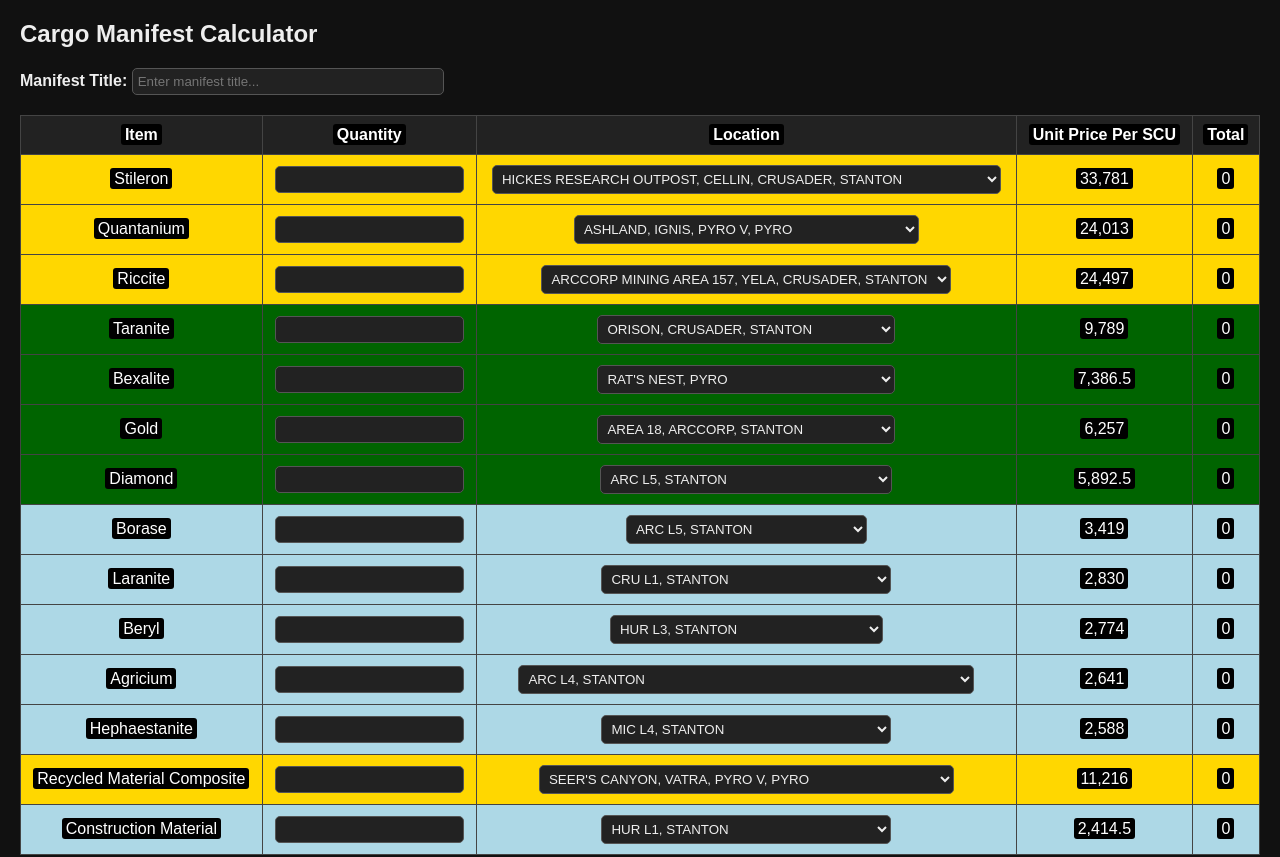
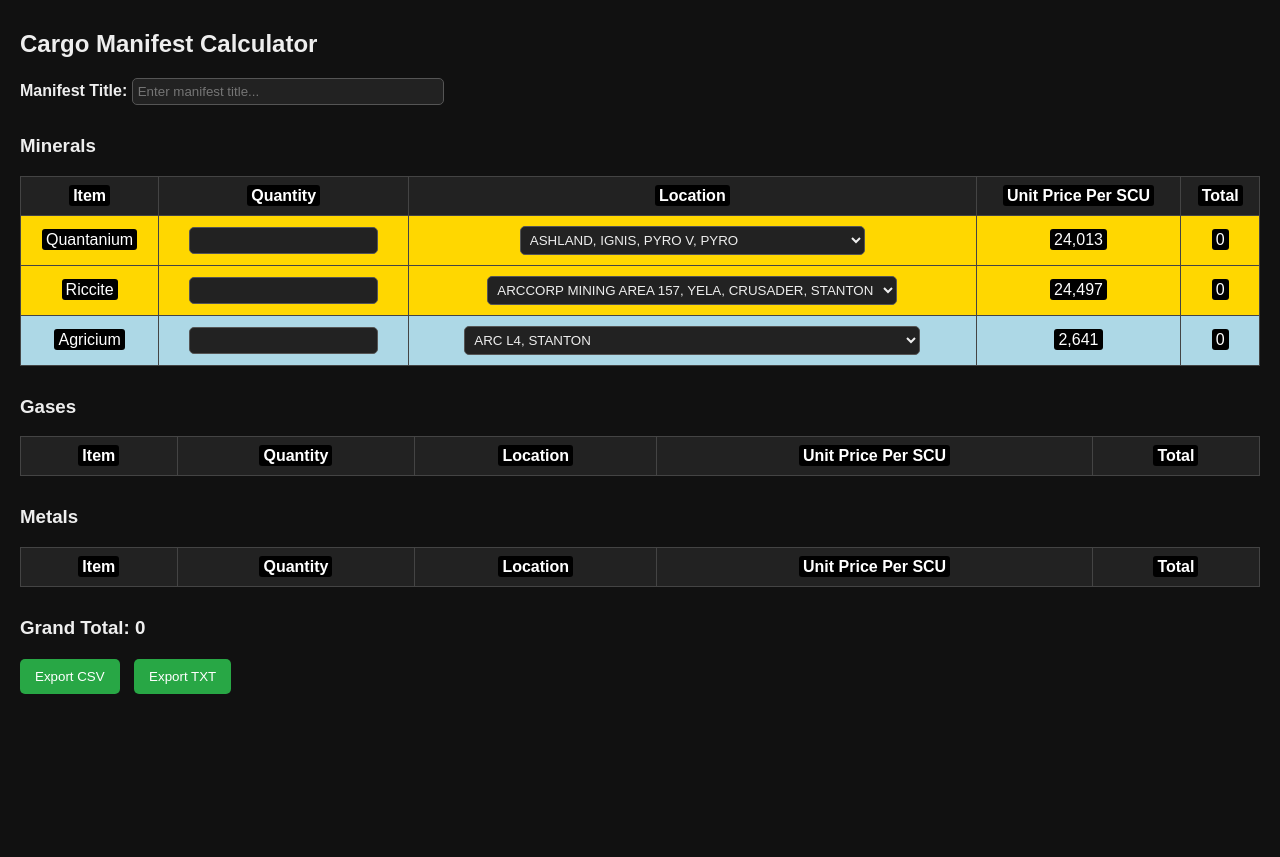
Before and after one commit to henrypalm/SCCargoManifest, a plain HTML site: page index.html in a window 1280 px wide. Shown: the top 857 px of the page. After the commit the page ends 800 px from the top, so only its background shows below. Drawn offline with Linux system fonts and the light colour scheme.

Commit message:
Update index.html

```diff
--- a/index.html
+++ b/index.html
@@ -22,7 +22,8 @@
     table {
       width: 100%;
       border-collapse: collapse;
-      margin-top: 20px;
+      margin-top: 10px;
+      margin-bottom: 30px;
     }
     th, td {
       padding: 10px;
@@ -47,8 +48,8 @@
     button:hover {
       background-color: #218838;
     }
-    h2 {
-      margin-top: 10px;
+    h2, h3 {
+      margin-top: 30px;
     }
     .highlighted-text {
       color: white;
@@ -64,6 +65,8 @@
   <label for="manifestTitle"><strong>Manifest Title:</strong></label>
   <input type="text" id="manifestTitle" placeholder="Enter manifest title..." style="width: 300px;" />
 
+  <!-- Section: Minerals -->
+  <h3>Minerals</h3>
   <table>
     <thead>
       <tr>
@@ -74,7 +77,37 @@
         <th><span class="highlighted-text">Total</span></th>
       </tr>
     </thead>
-    <tbody id="cargoBody"></tbody>
+    <tbody id="mineralsBody"></tbody>
+  </table>
+
+  <!-- Section: Gases -->
+  <h3>Gases</h3>
+  <table>
+    <thead>
+      <tr>
+        <th><span class="highlighted-text">Item</span></th>
+        <th><span class="highlighted-text">Quantity</span></th>
+        <th><span class="highlighted-text">Location</span></th>
+        <th><span class="highlighted-text">Unit Price Per SCU</span></th>
+        <th><span class="highlighted-text">Total</span></th>
+      </tr>
+    </thead>
+    <tbody id="gasesBody"></tbody>
+  </table>
+
+  <!-- Section: Metals -->
+  <h3>Metals</h3>
+  <table>
+    <thead>
+      <tr>
+        <th><span class="highlighted-text">Item</span></th>
+        <th><span class="highlighted-text">Quantity</span></th>
+        <th><span class="highlighted-text">Location</span></th>
+        <th><span class="highlighted-text">Unit Price Per SCU</span></th>
+        <th><span class="highlighted-text">Total</span></th>
+      </tr>
+    </thead>
+    <tbody id="metalsBody"></tbody>
   </table>
 
   <h3 id="grandTotal">Grand Total: 0</h3>
@@ -89,27 +122,32 @@
 
   <script>
     const itemNames = Object.keys(itemPrices);
-    const cargoBody = document.getElementById("cargoBody");
+    const itemSections = {
+      mineralsBody: ["Quantanium", "Riccite", "Agricium"],
+      gasesBody: ["Hydrogen", "Helium"],
+      metalsBody: ["Stileron", "Taranite", "Bexalite"]
+    };
 
     function updateGrandTotal() {
       let grandTotal = 0;
-      cargoBody.querySelectorAll("tr").forEach(row => {
+      document.querySelectorAll("tbody").forEach(tbody => {
+        tbody.querySelectorAll("tr").forEach(row => {
           const totalCell = row.children[4].querySelector(".highlighted-text");
           const total = parseFloat(totalCell?.textContent.replace(/,/g, '')) || 0;
           grandTotal += total;
         });
+      });
       document.getElementById("grandTotal").textContent = "Grand Total: " + grandTotal.toLocaleString();
     }
 
-    function createCargoRow(item) {
+    function createCargoRow(item, containerId) {
+      const container = document.getElementById(containerId);
       const row = document.createElement("tr");
       row.style.backgroundColor = itemColors[item] || "#1e1e1e";
 
-      // Item name cell
       const itemCell = document.createElement("td");
       itemCell.innerHTML = `<span class="highlighted-text">${item}</span>`;
 
-      // Quantity input cell
       const quantityCell = document.createElement("td");
       const quantityInput = document.createElement("input");
       quantityInput.type = "number";
@@ -117,7 +155,6 @@
       quantityInput.value = "";
       quantityCell.appendChild(quantityInput);
 
-      // Location dropdown
       const locationCell = document.createElement("td");
       const locationSelect = document.createElement("select");
       Object.keys(itemPrices[item]).forEach(location => {
@@ -128,11 +165,9 @@
       });
       locationCell.appendChild(locationSelect);
 
-      // Unit price cell
       const priceCell = document.createElement("td");
       priceCell.innerHTML = `<span class="highlighted-text">0</span>`;
 
-      // Total cell
       const totalCell = document.createElement("td");
       totalCell.innerHTML = `<span class="highlighted-text">0</span>`;
 
@@ -142,7 +177,6 @@
       row.appendChild(priceCell);
       row.appendChild(totalCell);
 
-      // Event listeners
       function updateRowTotals() {
         const location = locationSelect.value;
         const unitPrice = itemPrices[item][location] || 0;
@@ -155,17 +189,17 @@
       quantityInput.addEventListener("input", updateRowTotals);
       locationSelect.addEventListener("change", updateRowTotals);
 
-      cargoBody.appendChild(row);
+      container.appendChild(row);
       updateRowTotals();
     }
 
-    itemNames.forEach(createCargoRow);
+    for (const [sectionId, items] of Object.entries(itemSections)) {
+      items.forEach(item => createCargoRow(item, sectionId));
+    }
 
-    // Title live update
     document.getElementById("manifestTitle").addEventListener("input", () => {
-      const display = document.getElementById("manifestTitleDisplay");
-      const title = document.getElementById("manifestTitle").value;
-      display.textContent = title.trim() !== "" ? title : "Cargo Manifest Calculator";
+      const title = document.getElementById("manifestTitle").value.trim();
+      document.getElementById("manifestTitleDisplay").textContent = title || "Cargo Manifest Calculator";
     });
 
     function downloadFile(content, filename) {
@@ -183,9 +217,10 @@
       let csv = `Title:,${title}\n`;
       csv += "Item,Quantity,Location,Unit Price,Total\n";
 
-      const rows = cargoBody.querySelectorAll("tr");
-      rows.forEach((row, index) => {
-        const item = itemNames[index];
+      Object.entries(itemSections).forEach(([sectionId, items]) => {
+        const tbody = document.getElementById(sectionId);
+        items.forEach((item, i) => {
+          const row = tbody.children[i];
           const qty = row.children[1].firstChild.value;
           if (!qty || Number(qty) === 0) return;
           const location = row.children[2].firstChild.value;
@@ -193,20 +228,21 @@
           const total = row.children[4].querySelector(".highlighted-text").textContent;
           csv += `${item},${qty},${location},${price},${total}\n`;
         });
+      });
 
       csv += `\nGrand Total:,${document.getElementById("grandTotal").textContent.split(": ")[1]}`;
       const timestamp = new Date().toISOString().replace(/[:.]/g, "-");
-      const filename = `${title.replace(/\s+/g, "_")}_${timestamp}.csv`;
-      downloadFile(csv, filename);
+      downloadFile(csv, `${title.replace(/\s+/g, "_")}_${timestamp}.csv`);
     }
 
     function exportTXT() {
       const title = document.getElementById("manifestTitle").value || "Cargo Manifest";
       let txt = `Title: ${title}\n\n`;
 
-      const rows = cargoBody.querySelectorAll("tr");
-      rows.forEach((row, index) => {
-        const item = itemNames[index];
+      Object.entries(itemSections).forEach(([sectionId, items]) => {
+        const tbody = document.getElementById(sectionId);
+        items.forEach((item, i) => {
+          const row = tbody.children[i];
           const qty = row.children[1].firstChild.value;
           if (!qty || Number(qty) === 0) return;
           const location = row.children[2].firstChild.value;
@@ -214,11 +250,11 @@
           const total = row.children[4].querySelector(".highlighted-text").textContent;
           txt += `${item} | Qty: ${qty} | Location: ${location} | Unit Price: ${price} | Total: ${total}\n`;
         });
+      });
 
       txt += `\nGrand Total: ${document.getElementById("grandTotal").textContent.split(": ")[1]}`;
       const timestamp = new Date().toISOString().replace(/[:.]/g, "-");
-      const filename = `${title.replace(/\s+/g, "_")}_${timestamp}.txt`;
-      downloadFile(txt, filename);
+      downloadFile(txt, `${title.replace(/\s+/g, "_")}_${timestamp}.txt`);
     }
   </script>
 </body>
```
Lines whose indentation alone changed are shown as unchanged.
